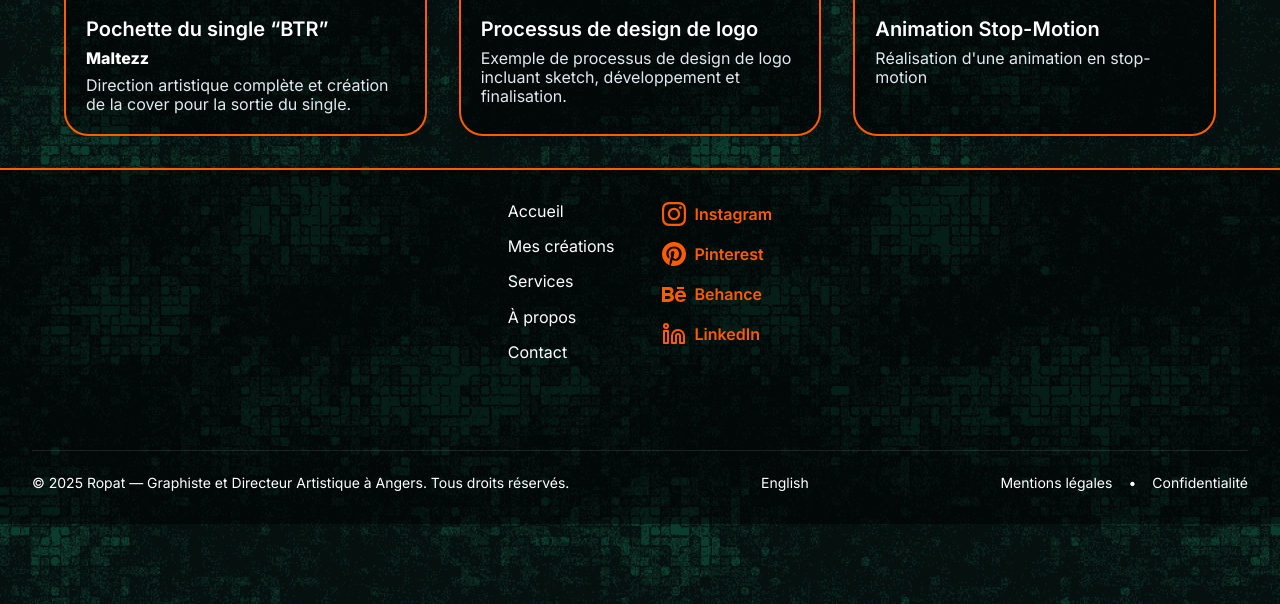
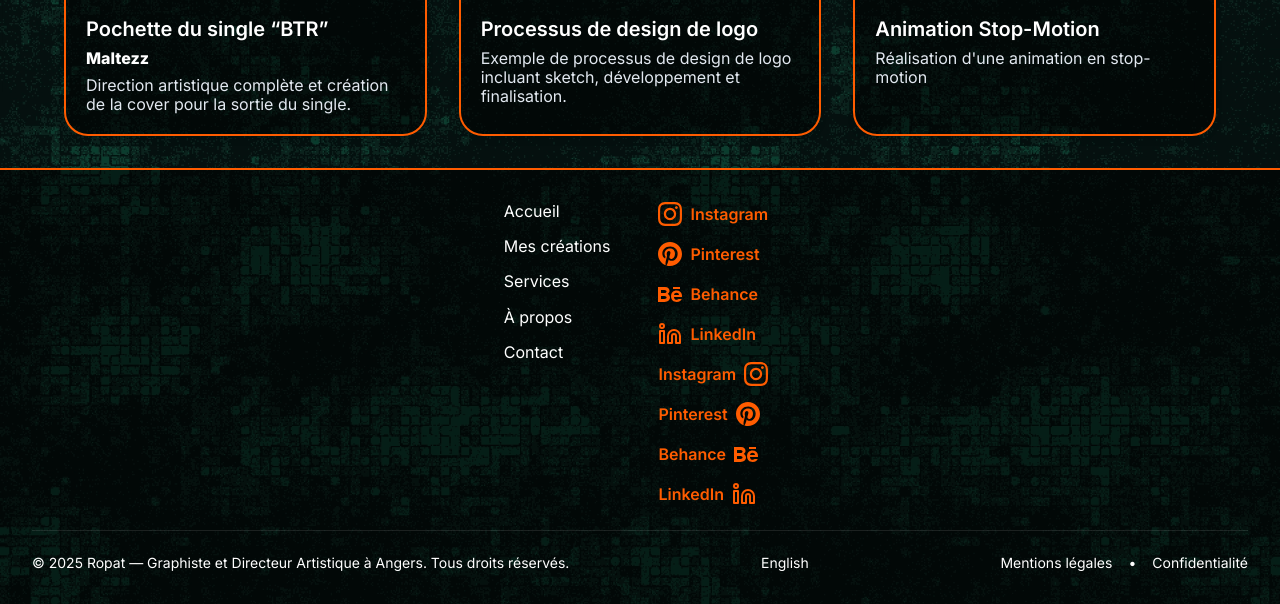
Before and after one commit to 7Nautilus/ropat-portfolio, a Jekyll site: the page built from index.html, in a window 1280 px wide and 900 px high, scrolled down 1309 px, cut to the strip 296-900 px from the top of the window. Built offline with Jekyll 4.4.1, drawn with Linux system fonts in a browser that asks for light colours.

Commit message:
Change navigation loop to socials in footer

```diff
--- a/_includes/footer.html
+++ b/_includes/footer.html
@@ -56,7 +56,7 @@
           <svg xmlns="http://www.w3.org/2000/svg" width="24" height="24" viewBox="0 0 24 24" fill="none" stroke="currentColor" stroke-width="2" stroke-linecap="round" stroke-linejoin="round" class="lucide lucide-linkedin-icon lucide-linkedin"><path d="M16 8a6 6 0 0 1 6 6v7h-4v-7a2 2 0 0 0-2-2 2 2 0 0 0-2 2v7h-4v-7a6 6 0 0 1 6-6z"/><rect width="4" height="12" x="2" y="9"/><circle cx="4" cy="4" r="2"/></svg>
           <span>LinkedIn</span>
         </a></div>
-        {% for item in site.data.navigation %}
+        {% for item in site.data.socials %}
           <div><a href="{{ item.link }}" class="social-link {{ item.name }}">{{ item.aria-label }}
             {{ item.icon }}
             <span>{{ item.aria_label }}</span>
```
